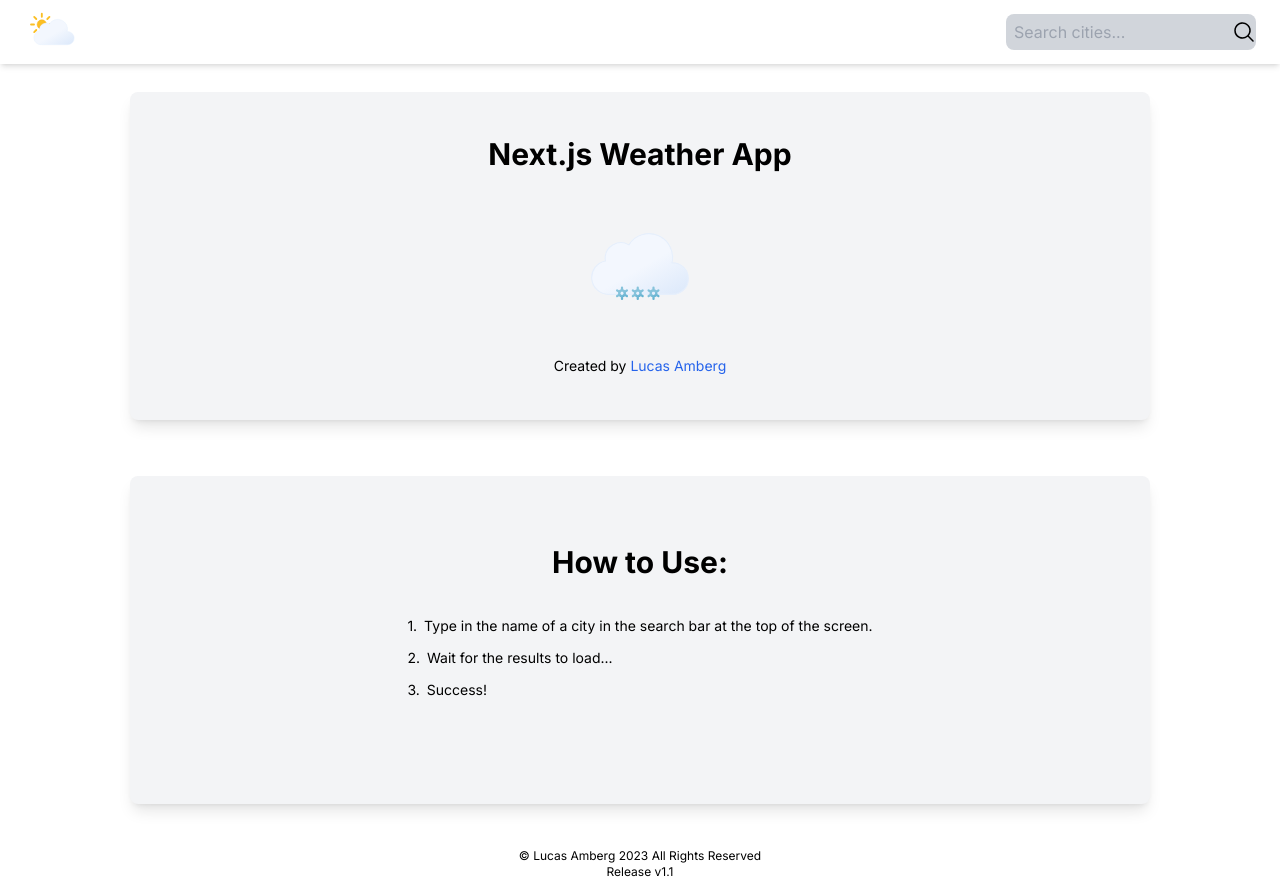
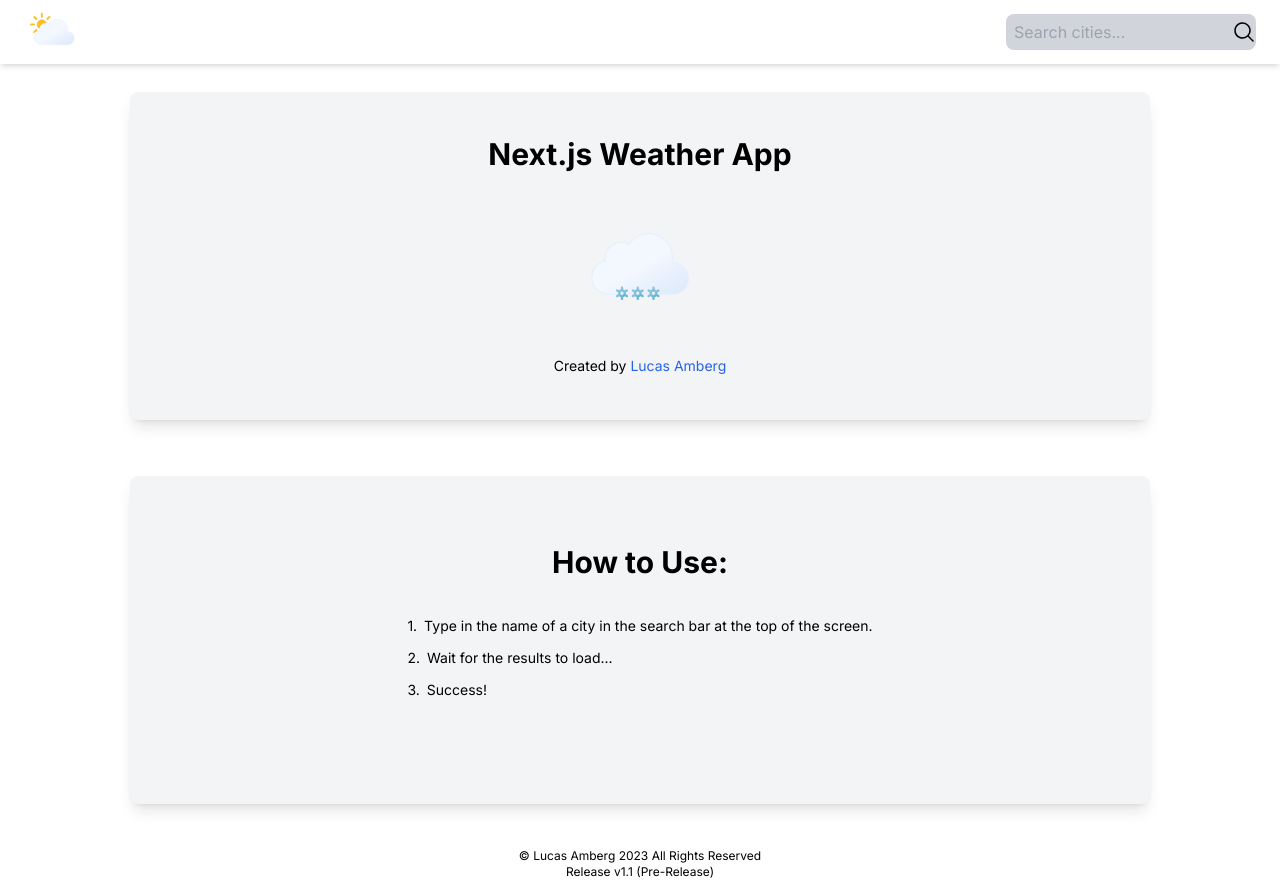
Before and after one commit to lucas-amberg/weather-app, a Next.js app: page / in a window 1280 px wide. Built offline with nearby package versions, Linux system fonts and the light colour scheme.

Commit message:
Update footer

```diff
--- a/app/ui/footer.tsx
+++ b/app/ui/footer.tsx
@@ -3,7 +3,7 @@ export default function Footer() {
   return(
     <div className="h-16 text-xs bg-white items-center justify-center flex flex-col">
       <a href="https://lucasamberg.dev">&copy; Lucas Amberg 2023 All Rights Reserved</a>
-      <a href="https://github.com/lucas-amberg/weather-app">Release v1.1</a>
+      <a href="https://github.com/lucas-amberg/weather-app">Release v1.1 (Pre-Release)</a>
     </div>
   )
 }
```
